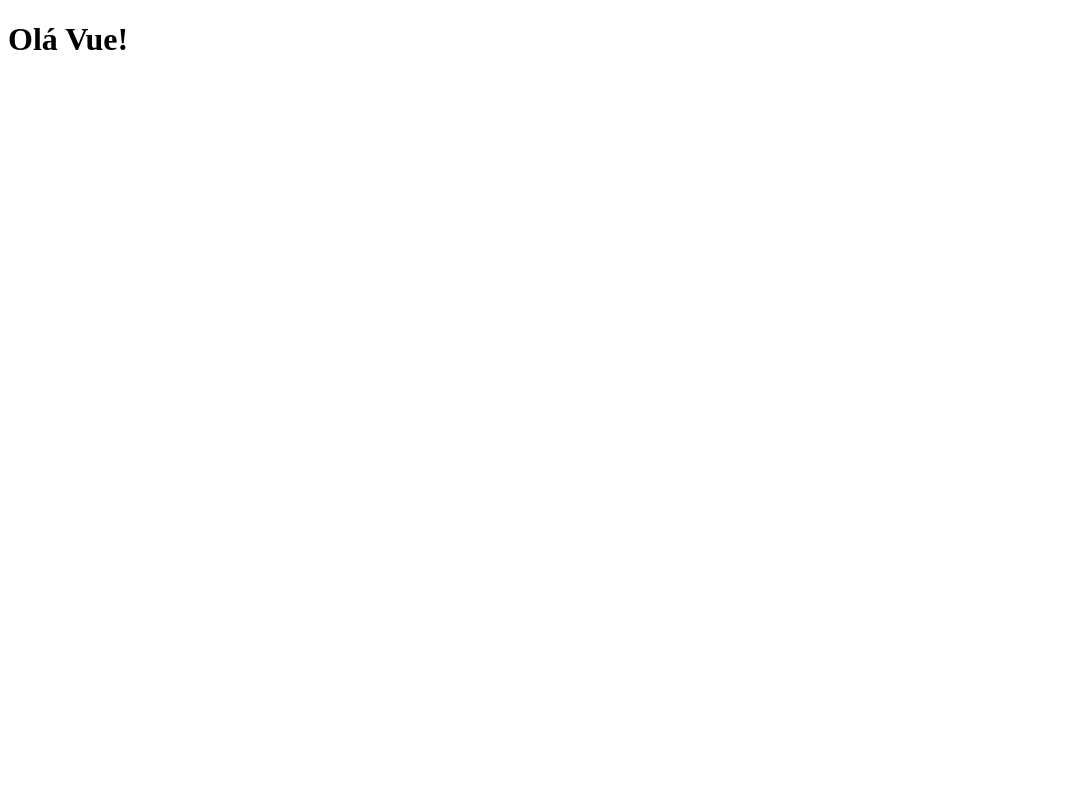
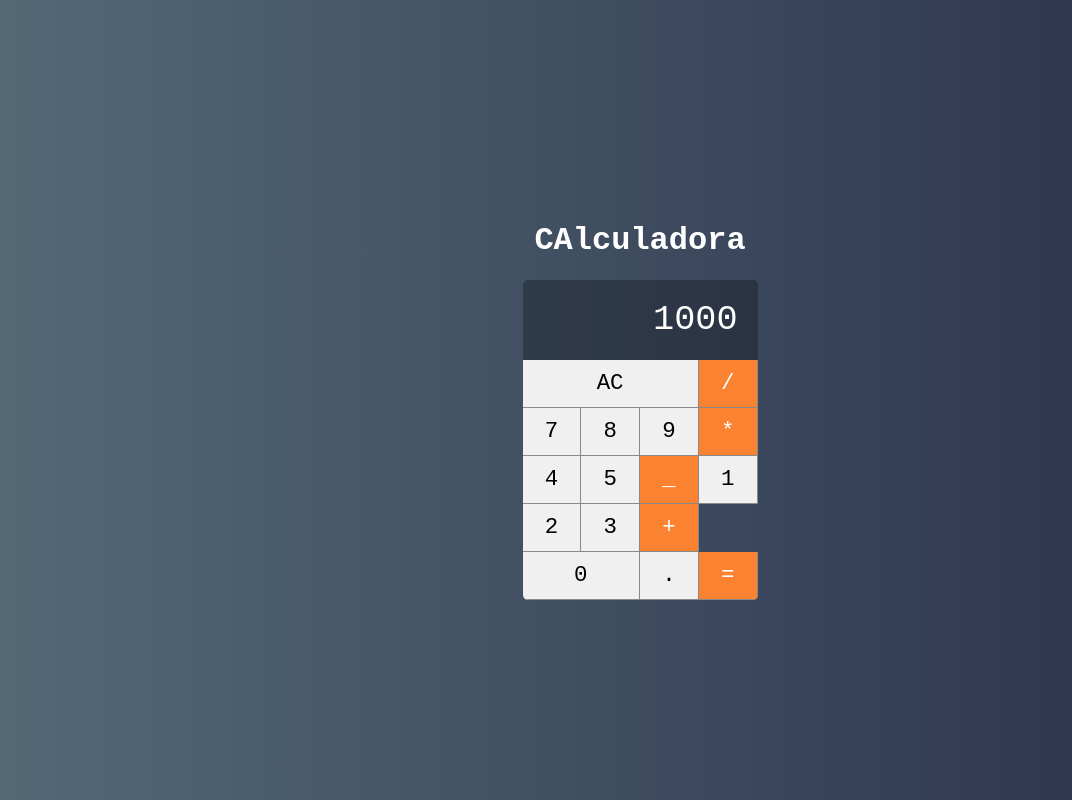
Before and after one commit to ramyses/calculator-Vue, a Vue app: page / in a window 1280 px wide. Shown: the whole page, without its empty margins (0-1072 px from the left). Built offline with nearby package versions, Linux system fonts and the light colour scheme; the HTML template or start-up script is replaced by a standard one.

Commit message:
components create

```diff
--- a/index.html
+++ b/index.html
@@ -8,6 +8,6 @@
   </head>
   <body>
     <div id="app"></div>
-    <script type="module" src="/src/main.ts"></script>
+    <script type="module" src="/src/main.js"></script>
   </body>
 </html>
--- a/src/App.vue
+++ b/src/App.vue
@@ -1,15 +1,43 @@
 <template>
     <div id="app">
-        <h1>Olá Vue!</h1>
+        <h1>CAlculadora</h1>
+        <Calculator />
     </div>
 </template>
 
 <script>
+    import Calculator from "./main/Calculator.vue"
+
 export default {
-
+   components: { Calculator}
 }
 </script>
 
 <style>
+    @font-face {
+        font-family: "RobotoMono" ;
+        src: url(./fonts/RobotoMono-Thin.ttf)
+    }
 
+    * {
+        font-family: "RobotMono", monospace;
+    }
+
+    body {
+        margin: 0;
+    }
+
+    #app {
+        display: flex;
+        flex-direction: column;
+        height: 100vh;
+        justify-content: center;
+        align-items: center;
+        text-align: center;
+
+        color: #fff;
+        background: linear-gradient(to right, rgb(83, 105, 118), rgb(41, 46, 73));
+
+
+    }
 </style>
--- /dev/null
+++ b/src/components/Button.vue
@@ -0,0 +1,51 @@
+<template>
+    <button class="button"
+        :class= "{ double, triple, operation }">
+        {{  label }}
+    </button>
+</template>
+
+<script>
+export default {
+    props: {
+        label: {},
+        operation: { type: Boolean},
+        double: { type: Boolean},
+        triple: { type: Boolean}
+    }
+}
+</script>
+
+<style>
+    :root {
+        --bg-button: #f0f0f0;
+        --border-button: solid 1px #888;
+    }
+
+    .button {
+        font-size:  1.4em;
+        background-color: var(--bg-button);
+        border: none;
+        border-right: var(--border-button);
+        border-bottom: var(--border-button);
+        outline: none;
+    }
+
+    .button:active{
+        background-color:  #ccc;
+    }
+    .button.double {
+        grid-column: span 2;
+    }
+    .button.triple {
+        grid-column: span 3;
+    }
+    .button.operation {
+        background-color: #fa8231;
+        color: #fff;
+    }
+
+    .button.operation:active {
+        background-color: #fa8231cc
+    }
+</style>
--- /dev/null
+++ b/src/components/Display.vue
@@ -0,0 +1,25 @@
+<template>
+    <div class="display">
+        {{ value }}
+    </div>
+</template>
+
+<script>
+export default {
+    props: ['value']
+}
+</script>
+
+<style>
+    .display {
+        grid-column: span 4;
+        background-color:  #0004;
+
+        display: flex;
+        justify-content: flex-end;
+        align-items: center;
+        padding: 20px;
+        font-size: 2.2em;
+        overflow: hidden;
+    }
+</style>
--- a/src/main.js
+++ b/src/main.js
@@ -1,7 +1,7 @@
 import Vue from 'vue'
-import App from './App'
+import App from './App.vue'
 
 new Vue ({
-    el: 'App',
+    render: h => h(App)
 
-})
+}).$mount("#app")
--- /dev/null
+++ b/src/main/Calculator.vue
@@ -0,0 +1,43 @@
+<template>
+  <div class="calculator">
+    <Display value="1000"/>
+    <Button label="AC" triple/>
+    <Button label="/" operation/>
+    <Button label="7" />
+    <Button label="8" />
+    <Button label="9" />
+    <Button label="*" operation/>
+    <Button label="4" />
+    <Button label="5" />
+    <Button label="_" operation/>
+    <Button label="1" />
+    <Button label="2" />
+    <Button label="3" />
+    <Button label="+" operation/>
+    <Button label="0" double/>
+    <Button label="." />
+    <Button label="=" operation/>
+  </div>
+</template>
+
+<script>
+import Display from "../components/Display.vue"
+import Button from "../components/Button.vue"
+
+export default {
+    components: { Button, Display }
+}
+</script>
+
+<style>
+    .calculator{
+        height: 320px;
+        width: 235px;
+        border-radius: 5px;
+        overflow: hidden;
+
+        display: grid;
+        grid-template-columns: repeat(4, 25%);
+        grid-template-rows:  1fr 48px 48px 48px 48px 48px;
+    }
+</style>
```
Also changed, not shown: src/fonts/RobotoMono-Thin.ttf (added).
